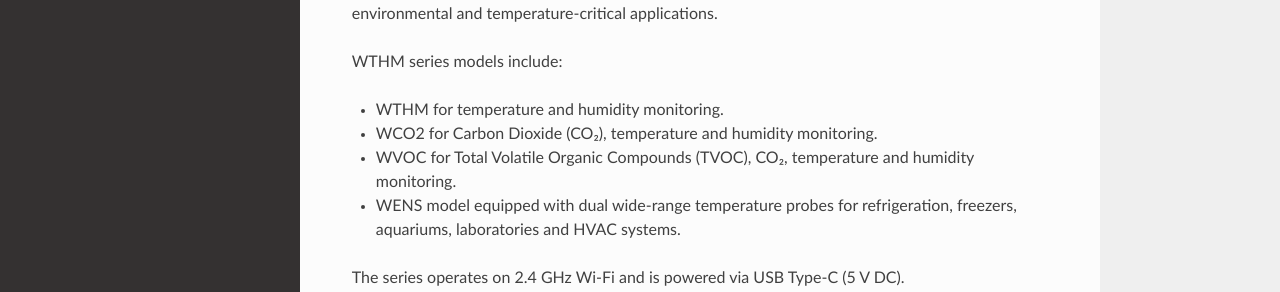
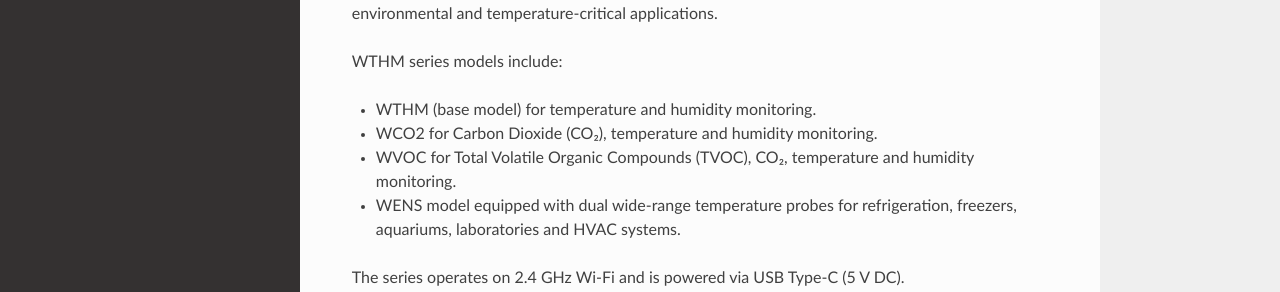
Before and after one commit to laosongbaba/wthm_docs_sphinx, a Sphinx documentation site: the page built from docs/en/main.rst, in a window 1280 px wide and 1168 px high. Shown: the part 624-916 px from the top of the window. Built offline with Sphinx 7.4.7 and the Read the Docs theme 3.1.0, drawn with Linux system fonts in a browser that asks for light colours.

Commit message:
main.rst 中的非标准不间断连字符改为普通连字符

```diff
--- a/docs/en/main.rst
+++ b/docs/en/main.rst
@@ -12,12 +12,12 @@
 
 WTHM series models include:
 
-- WTHM for temperature and humidity monitoring.
+- WTHM (base model) for temperature and humidity monitoring.
 - WCO2 for Carbon Dioxide (CO₂), temperature and humidity monitoring.
 - WVOC for Total Volatile Organic Compounds (TVOC), CO₂, temperature and humidity monitoring.
 - WENS model equipped with dual wide-range temperature probes for refrigeration, freezers, aquariums, laboratories and HVAC systems.
 
-The series operates on 2.4 GHz Wi‑Fi and is powered via USB Type‑C (5 V DC).
+The series operates on 2.4 GHz Wi-Fi and is powered via USB Type-C (5 V DC).
 
 The series supports Modbus TCP, SNMP, BACnet and MQTT, and integrates with AWS IoT, Azure IoT, Tuya Cloud, Home Assistant, IFTTT and email notifications.
 
```
